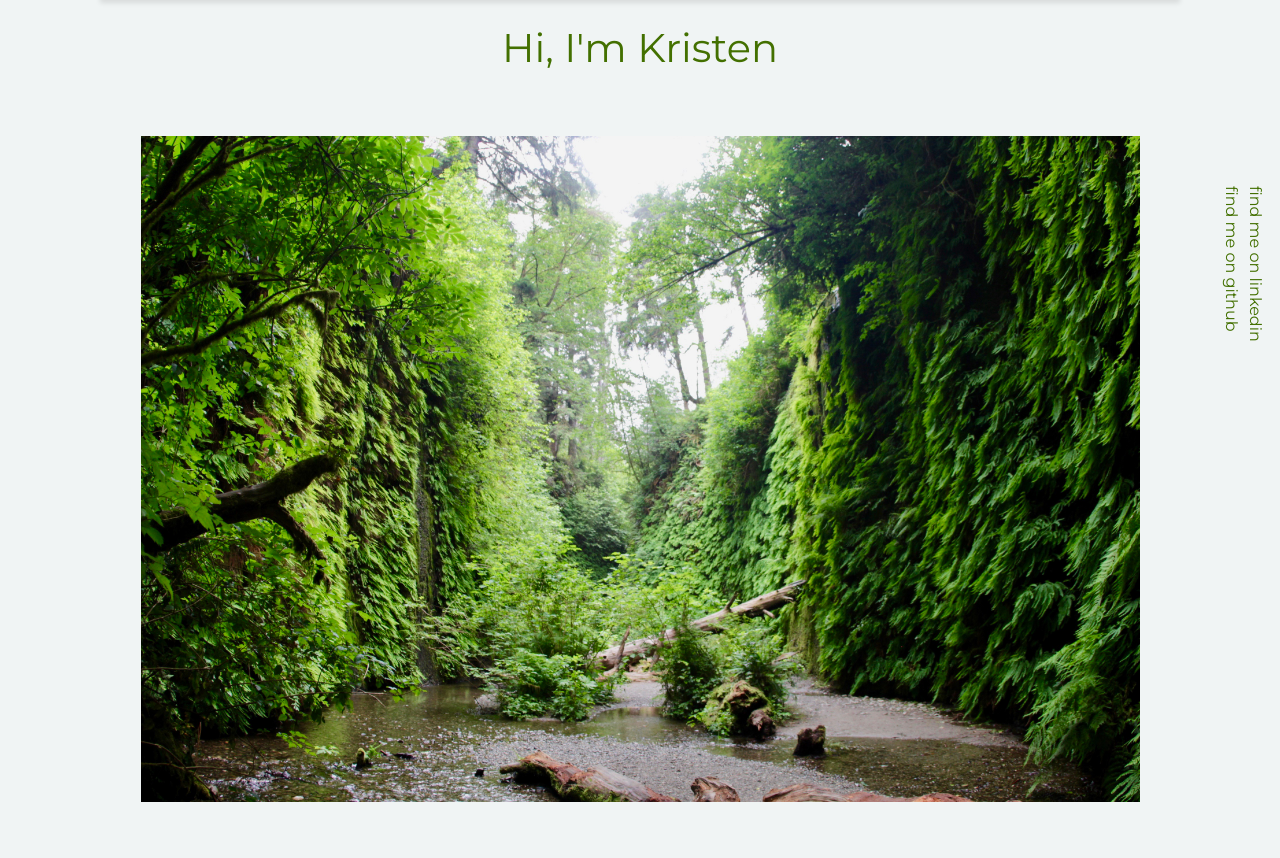
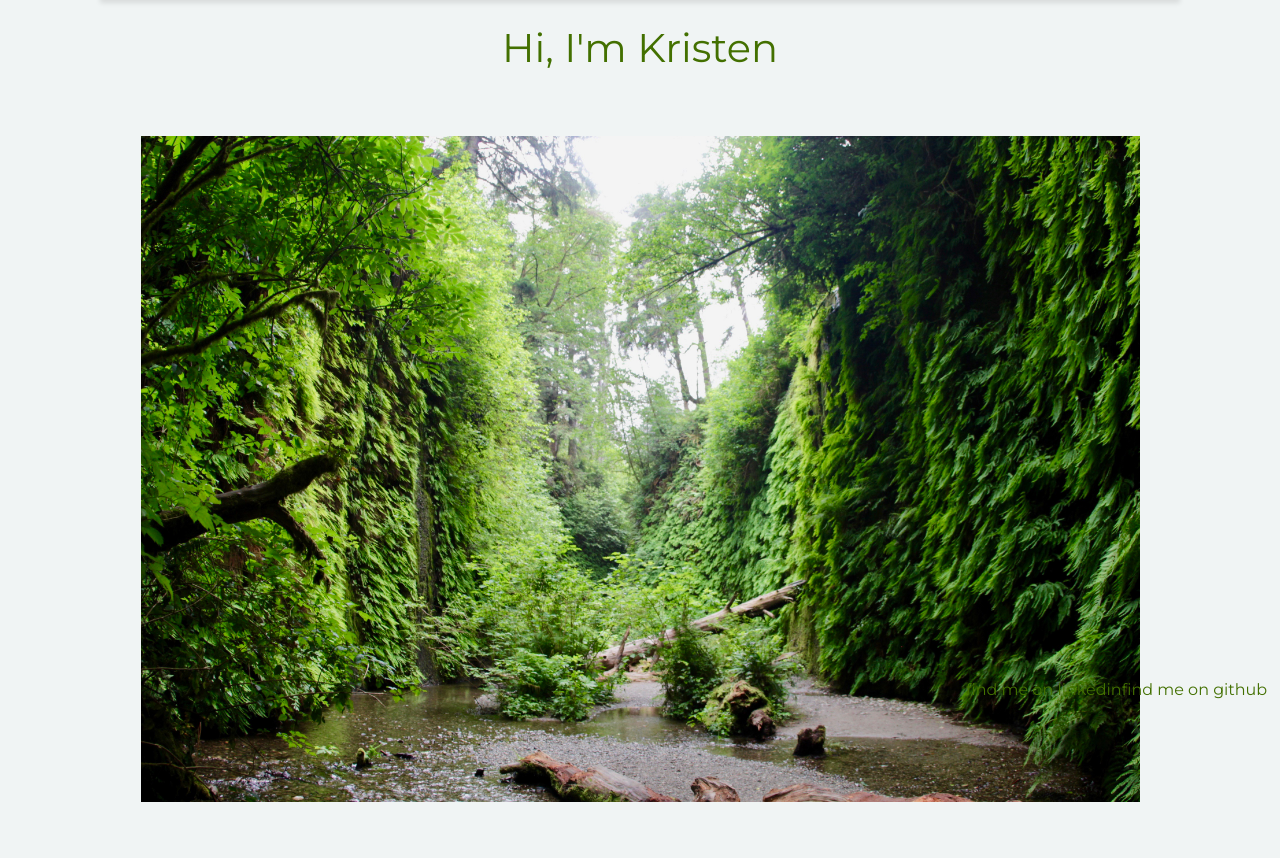
Before and after one commit to k-cardon/final_portfolio, a Django app: page / in a window 1280 px wide. Shown: the part 58-916 px from the top of the page. Run offline with Django 4.2, Linux system fonts and the light colour scheme; some libraries are stand-ins or nearby versions.

Commit message:
move socials location

```diff
--- a/pages/static/pages/CSS/style.css
+++ b/pages/static/pages/CSS/style.css
@@ -68,12 +68,11 @@ a:hover {
 
 .socials {
   display: flex;
-  flex-direction: column;
+  flex-direction: row;
   position: fixed;
   right: 1%;
-  bottom: 50%;
-  writing-mode: vertical-rl;
-  text-orientation: mixed;
+  bottom: 5%;
+  writing-mode: horizontal-tb;
 }
 
 .socicon {
```
